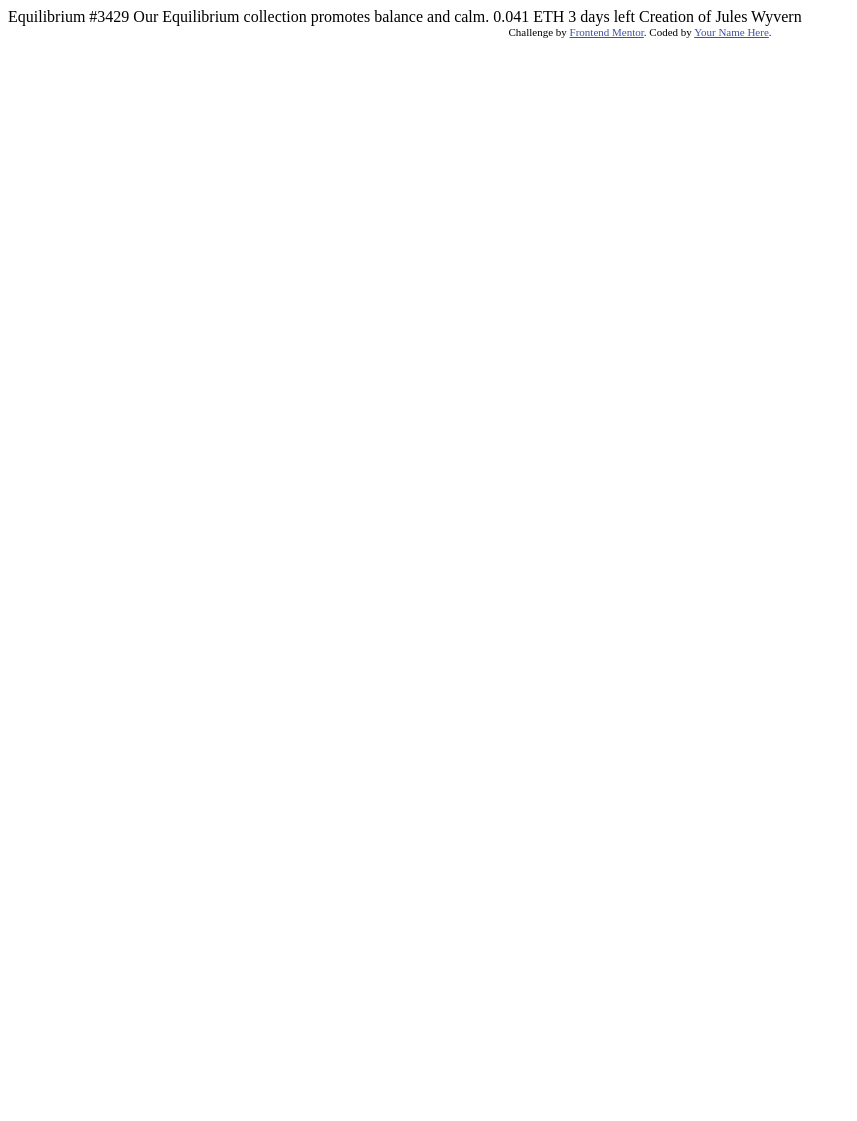
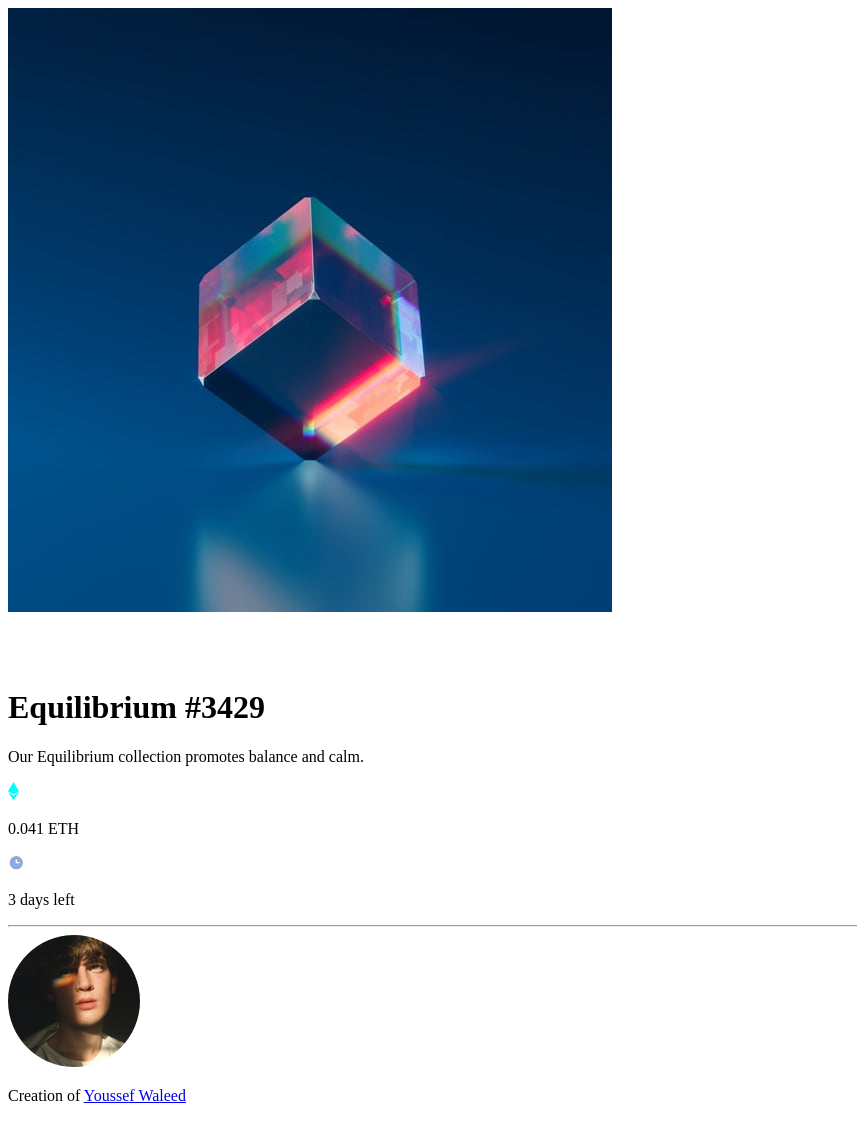
Before and after one commit to ywsoliman/NFT-Card, a plain HTML site: page index.html in a window 1280 px wide. Shown: the whole page, without its empty margins (0-857 px from the left). Before the commit the page ends 800 px from the top, so only its background shows below. Drawn offline with Linux system fonts and the light colour scheme.

Commit message:
Update index.html

```diff
--- a/index.html
+++ b/index.html
@@ -1,33 +1,67 @@
 <!DOCTYPE html>
 <html lang="en">
-<head>
-  <meta charset="UTF-8">
-  <meta name="viewport" content="width=device-width, initial-scale=1.0"> <!-- displays site properly based on user's device -->
+    <head>
+        <meta charset="UTF-8" />
+        <meta name="viewport" content="width=device-width, initial-scale=1.0" />
 
-  <link rel="icon" type="image/png" sizes="32x32" href="./images/favicon-32x32.png">
+        <link
+            rel="icon"
+            type="image/png"
+            sizes="32x32"
+            href="./images/favicon-32x32.png"
+        />
+        <link rel="preconnect" href="https://fonts.googleapis.com" />
+        <link rel="preconnect" href="https://fonts.gstatic.com" crossorigin />
+        <link
+            href="https://fonts.googleapis.com/css2?family=Outfit:wght@300;400;600&display=swap"
+            rel="stylesheet"
+        />
+        <link rel="stylesheet" href="style.css" />
+        <title>Frontend Mentor | NFT preview card component</title>
+    </head>
 
-  <title>Frontend Mentor | NFT preview card component</title>
+    <body>
+        <main>
+            <div class="image">
+                <img
+                    class="image-img"
+                    src="images/image-equilibrium.jpg"
+                    alt="Equilibrium Image"
+                />
+                <div class="image-overlay">
+                    <img src="images/icon-view.svg" alt="" />
+                </div>
+            </div>
+            <h1>Equilibrium #3429</h1>
+            <p class="text">
+                Our Equilibrium collection promotes balance and calm.
+            </p>
 
-  <!-- Feel free to remove these styles or customise in your own stylesheet 👍 -->
-  <style>
-    .attribution { font-size: 11px; text-align: center; }
-    .attribution a { color: hsl(228, 45%, 44%); }
-  </style>
-</head>
-<body>
+            <section>
+                <div>
+                    <img src="images/icon-ethereum.svg" alt="Ethereum Icon" />
+                    <p id="eth">0.041 ETH</p>
+                </div>
+                <div>
+                    <img src="images/icon-clock.svg" alt="Clock Icon" />
+                    <p id="days">3 days left</p>
+                </div>
+            </section>
 
-  Equilibrium #3429
+            <hr />
 
-  Our Equilibrium collection promotes balance and calm.
-
-  0.041 ETH
-  3 days left
-
-  Creation of Jules Wyvern
-
-  <div class="attribution">
-    Challenge by <a href="https://www.frontendmentor.io?ref=challenge" target="_blank">Frontend Mentor</a>.
-    Coded by <a href="#">Your Name Here</a>.
-  </div>
-</body>
+            <div class="creation">
+                <img src="images/image-avatar.png" alt="Avatar Image" />
+                <p class="text">
+                    Creation of
+                    <a
+                        id="profile-url"
+                        href="https://www.frontendmentor.io/profile/ywsoliman"
+                        target="_blank"
+                        >Youssef Waleed</a
+                    >
+                </p>
+            </div>
+        </main>
+    </body>
 </html>
```
